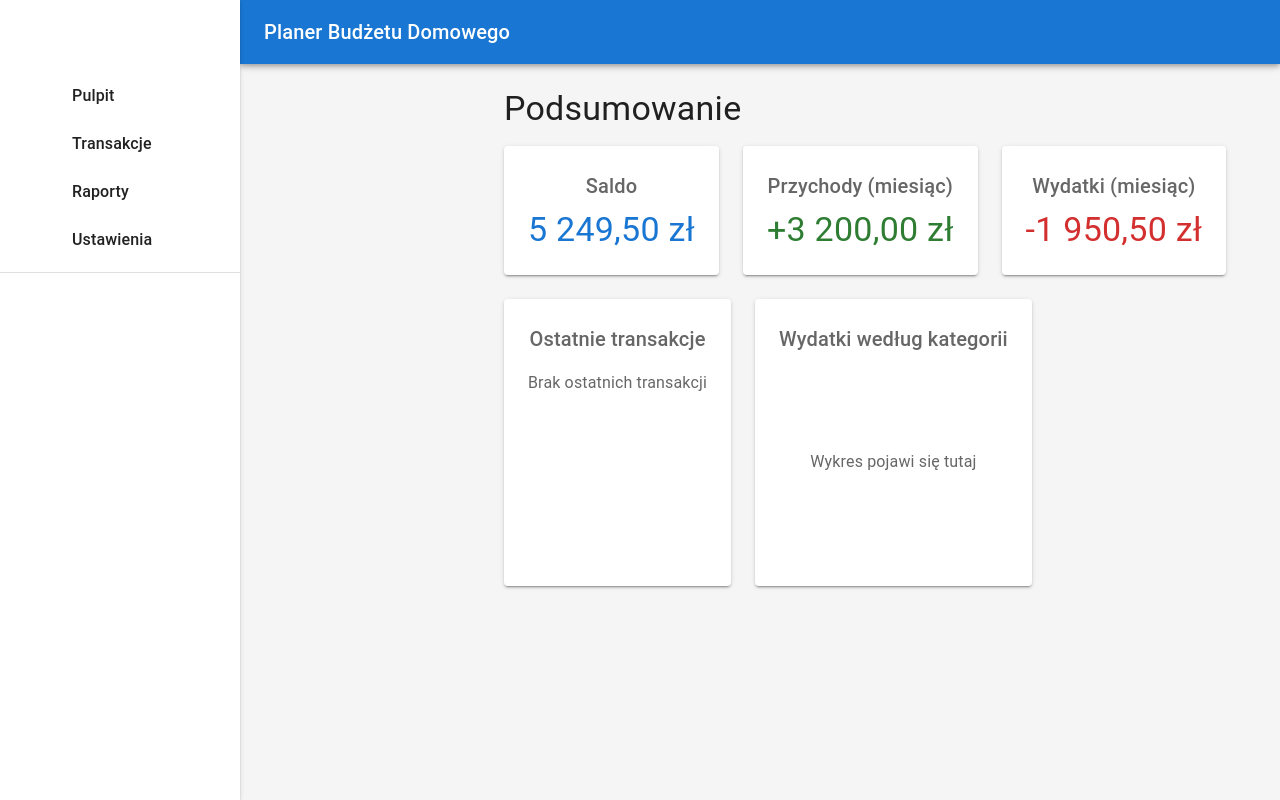
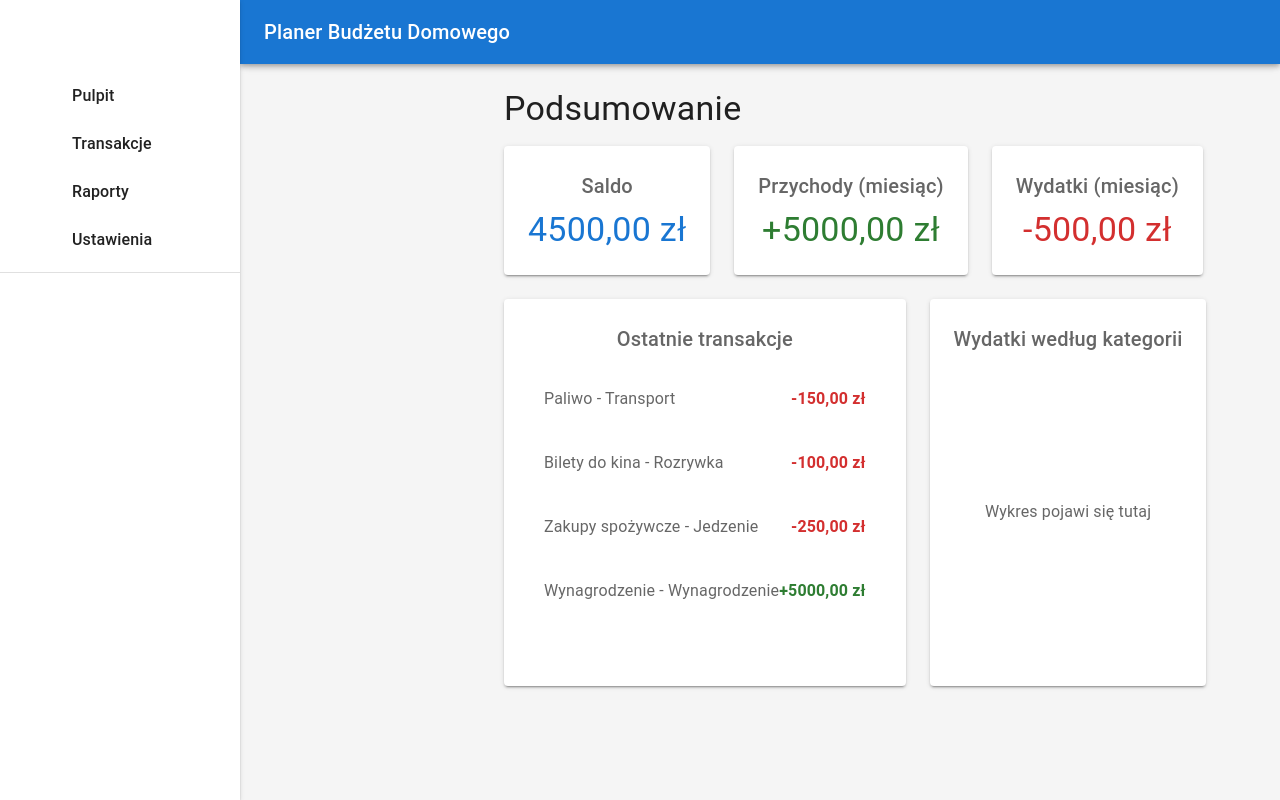
Before and after one commit to LAndriy/budget-planner, a React (Create React App) app: page / in a window 1280 px wide. Built offline with nearby package versions, Linux system fonts and the light colour scheme; some icons are missing.

Commit message:
Updating dashboard

```diff
--- a/src/pages/Dashboard.js
+++ b/src/pages/Dashboard.js
@@ -1,6 +1,15 @@
 import React from 'react';
-import { Grid, Paper, Typography, Box } from '@mui/material';
+import {
+  Grid,
+  Paper,
+  Typography,
+  Box,
+  CircularProgress,
+  Alert
+} from '@mui/material';
 import { styled } from '@mui/material/styles';
+import { useBudget } from '../context/BudgetContext';
+import { formatNumber } from '../utils/format';
 
 const Item = styled(Paper)(({ theme }) => ({
   padding: theme.spacing(3),
@@ -12,6 +21,15 @@ const Item = styled(Paper)(({ theme }) => ({
 }));
 
 const Dashboard = () => {
+  const { transactions, categories, getBalance, getMonthlyStats } = useBudget();
+  const { income, expenses, balance } = getMonthlyStats();
+  const totalBalance = getBalance();
+
+  // Sortowanie transakcji po dacie (najnowsze na górze)
+  const sortedTransactions = [...transactions].sort((a, b) =>
+    new Date(b.date) - new Date(a.date)
+  );
+
   return (
     <Box>
       <Typography variant="h4" component="h1" gutterBottom>
@@ -25,8 +43,8 @@ const Dashboard = () => {
             <Typography variant="h6" color="text.secondary" gutterBottom>
               Saldo
             </Typography>
-            <Typography variant="h4" color="primary">
-              5 249,50 zł
+            <Typography variant="h4" color={totalBalance >= 0 ? 'primary' : 'error'}>
+              {formatNumber(totalBalance)} zł
             </Typography>
           </Item>
         </Grid>
@@ -38,7 +56,7 @@ const Dashboard = () => {
               Przychody (miesiąc)
             </Typography>
             <Typography variant="h4" style={{ color: '#2e7d32' }}>
-              +3 200,00 zł
+              +{formatNumber(income)} zł
             </Typography>
           </Item>
         </Grid>
@@ -50,7 +68,7 @@ const Dashboard = () => {
               Wydatki (miesiąc)
             </Typography>
             <Typography variant="h4" color="error">
-              -1 950,50 zł
+              -{formatNumber(expenses)} zł
             </Typography>
           </Item>
         </Grid>
@@ -61,9 +79,39 @@ const Dashboard = () => {
             <Typography variant="h6" gutterBottom>
               Ostatnie transakcje
             </Typography>
-            <Box sx={{ textAlign: 'left', mt: 2 }}>
-              <Typography>Brak ostatnich transakcji</Typography>
-            </Box>
+            {sortedTransactions.length === 0 ? (
+              <Typography color="text.secondary" sx={{ mt: 2 }}>
+                Brak transakcji
+              </Typography>
+            ) : (
+              <Box sx={{ mt: 2 }}>
+                {sortedTransactions.slice(0, 5).map((transaction) => (
+                  <Box
+                    key={transaction.id}
+                    sx={{
+                      display: 'flex',
+                      justifyContent: 'space-between',
+                      alignItems: 'center',
+                      p: 2,
+                      mb: 1,
+                      bgcolor: 'background.paper',
+                      borderRadius: 1,
+                    }}
+                  >
+                    <Typography>
+                      {transaction.title} - {categories.find(c => c.id === transaction.category)?.name}
+                    </Typography>
+                    <Typography
+                      color={transaction.type === 'income' ? 'success.main' : 'error.main'}
+                      sx={{ fontWeight: 'bold' }}
+                    >
+                      {transaction.type === 'income' ? '+' : '-'}
+                      {formatNumber(transaction.amount)} zł
+                    </Typography>
+                  </Box>
+                ))}
+              </Box>
+            )}
           </Item>
         </Grid>
 
@@ -73,8 +121,10 @@ const Dashboard = () => {
             <Typography variant="h6" gutterBottom>
               Wydatki według kategorii
             </Typography>
-            <Box sx={{ height: '200px', display: 'flex', alignItems: 'center', justifyContent: 'center' }}>
-              <Typography color="text.secondary">Wykres pojawi się tutaj</Typography>
+            <Box sx={{ height: '300px', display: 'flex', alignItems: 'center', justifyContent: 'center' }}>
+              <Typography color="text.secondary">
+                Wykres pojawi się tutaj
+              </Typography>
             </Box>
           </Item>
         </Grid>
--- /dev/null
+++ b/src/utils/format.js
@@ -0,0 +1,15 @@
+export const formatNumber = (number) => {
+  return new Intl.NumberFormat('pl-PL', {
+    minimumFractionDigits: 2,
+    maximumFractionDigits: 2,
+  }).format(number);
+};
+
+export const formatDate = (dateString) => {
+  const date = new Date(dateString);
+  return date.toLocaleDateString('pl-PL', {
+    year: 'numeric',
+    month: 'long',
+    day: 'numeric',
+  });
+};
```
